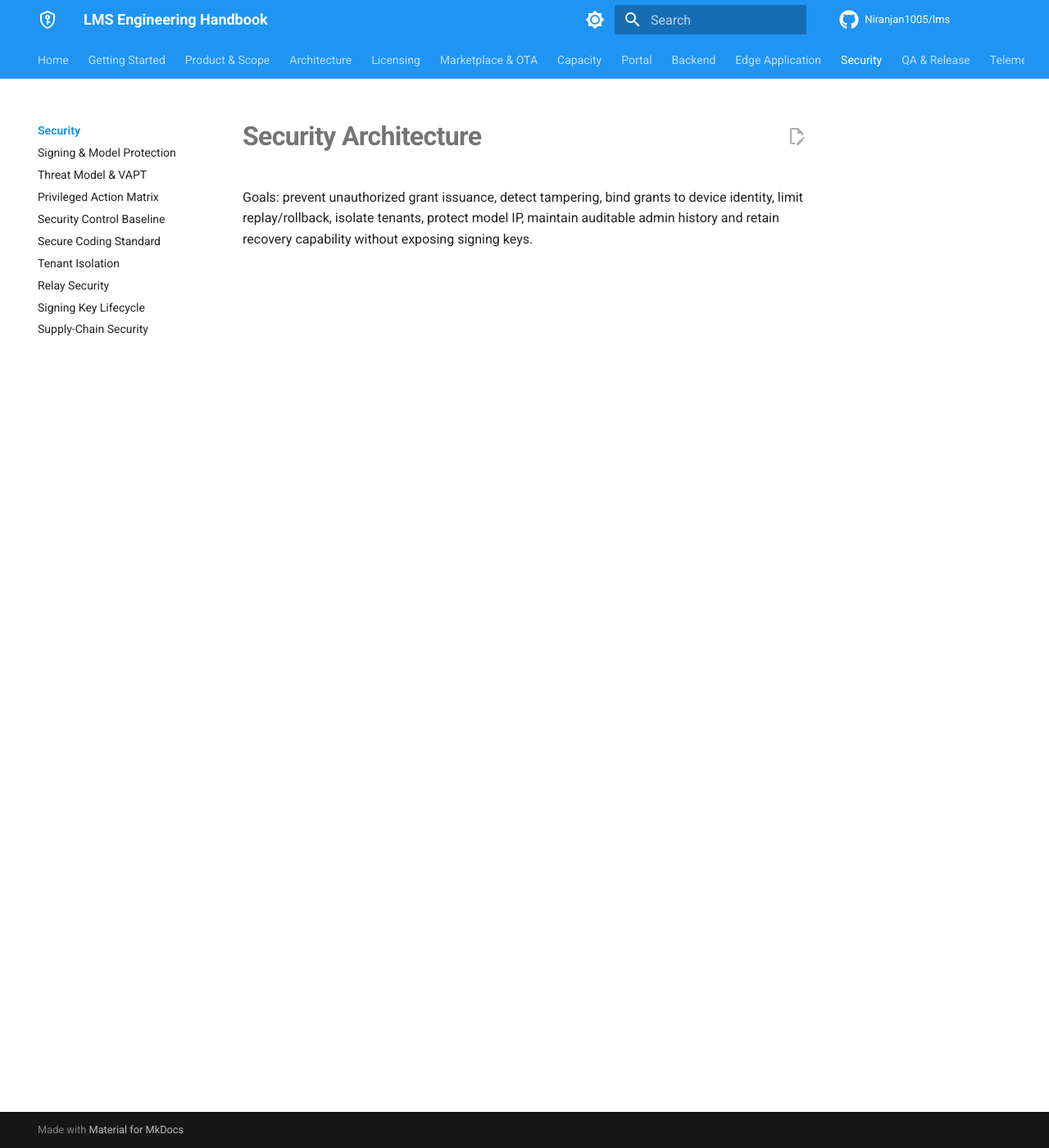
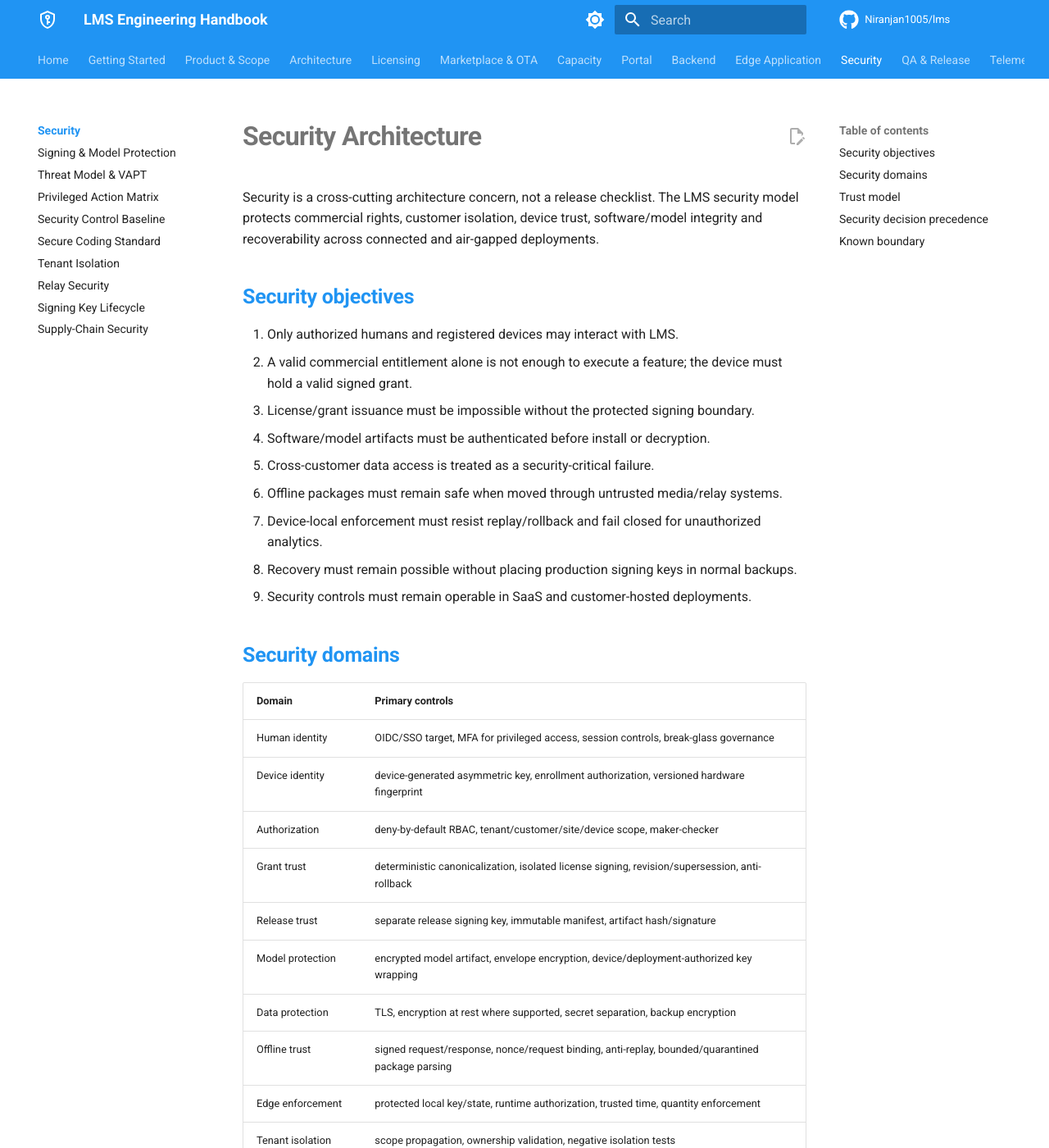
Before and after one commit to Niranjan1005/lms, an MkDocs documentation site: the page built from docs/security/index.md, in a window 1280 px wide and 1400 px high. Shown: the whole window at 82% size. Built offline with MkDocs 1.6.1 and Material for MkDocs 9.7.7, drawn with Linux system fonts in a browser that asks for light colours; comment, search, counter and statistics services are not loaded; some of the changed text lies outside the part shown.

Commit message:
docs: make security architecture complete

```diff
--- a/docs/security/index.md
+++ b/docs/security/index.md
@@ -1,3 +1,64 @@
 # Security Architecture
 
-Goals: prevent unauthorized grant issuance, detect tampering, bind grants to device identity, limit replay/rollback, isolate tenants, protect model IP, maintain auditable admin history and retain recovery capability without exposing signing keys.
+Security is a cross-cutting architecture concern, not a release checklist. The LMS security model protects commercial rights, customer isolation, device trust, software/model integrity and recoverability across connected and air-gapped deployments.
+
+## Security objectives
+
+1. Only authorized humans and registered devices may interact with LMS.
+2. A valid commercial entitlement alone is not enough to execute a feature; the device must hold a valid signed grant.
+3. License/grant issuance must be impossible without the protected signing boundary.
+4. Software/model artifacts must be authenticated before install or decryption.
+5. Cross-customer data access is treated as a security-critical failure.
+6. Offline packages must remain safe when moved through untrusted media/relay systems.
+7. Device-local enforcement must resist replay/rollback and fail closed for unauthorized analytics.
+8. Recovery must remain possible without placing production signing keys in normal backups.
+9. Security controls must remain operable in SaaS and customer-hosted deployments.
+
+## Security domains
+
+| Domain | Primary controls |
+|---|---|
+| Human identity | OIDC/SSO target, MFA for privileged access, session controls, break-glass governance |
+| Device identity | device-generated asymmetric key, enrollment authorization, versioned hardware fingerprint |
+| Authorization | deny-by-default RBAC, tenant/customer/site/device scope, maker-checker |
+| Grant trust | deterministic canonicalization, isolated license signing, revision/supersession, anti-rollback |
+| Release trust | separate release signing key, immutable manifest, artifact hash/signature |
+| Model protection | encrypted model artifact, envelope encryption, device/deployment-authorized key wrapping |
+| Data protection | TLS, encryption at rest where supported, secret separation, backup encryption |
+| Offline trust | signed request/response, nonce/request binding, anti-replay, bounded/quarantined package parsing |
+| Edge enforcement | protected local key/state, runtime authorization, trusted time, quantity enforcement |
+| Tenant isolation | scope propagation, ownership validation, negative isolation tests |
+| Supply chain | PR review, SAST/SCA/secret scan, SBOM, build provenance, signed releases |
+| Detection/response | security audit events, alerts, incident playbooks, evidence preservation |
+
+## Trust model
+
+~~~mermaid
+flowchart LR
+    U[Human User] -->|OIDC/password during bootstrap| API[LMS API]
+    D[Device Identity Key] -->|signed enrollment/check-in| API
+    API -->|authorized signing request| LS[License Signing Boundary]
+    API -->|authorized release signing request| RS[Release Signing Boundary]
+    API --> DB[(PostgreSQL)]
+    API --> AR[(Artifact Repository)]
+    AR --> EDGE[Edge Update Manager]
+    LS --> EDGE
+    RS --> EDGE
+    EDGE --> LA[License Agent]
+    LA --> RT[Protected Analytics Runtime]
+~~~
+
+The LMS application never possesses raw production signing private keys.
+
+## Security decision precedence
+
+1. Approved security ADRs.
+2. Security control baseline.
+3. Product/business policy where it does not weaken non-relaxable controls.
+4. Deployment-specific configuration.
+
+Customer/device overrides cannot weaken a control explicitly marked non-relaxable.
+
+## Known boundary
+
+A root/administrator-compromised edge host cannot be made fully tamper-proof in software alone. LMS therefore focuses on cryptographic authorization, protected local state where practical, integrity verification, auditability and bounded offline authorization rather than claiming impossible absolute protection.
```
